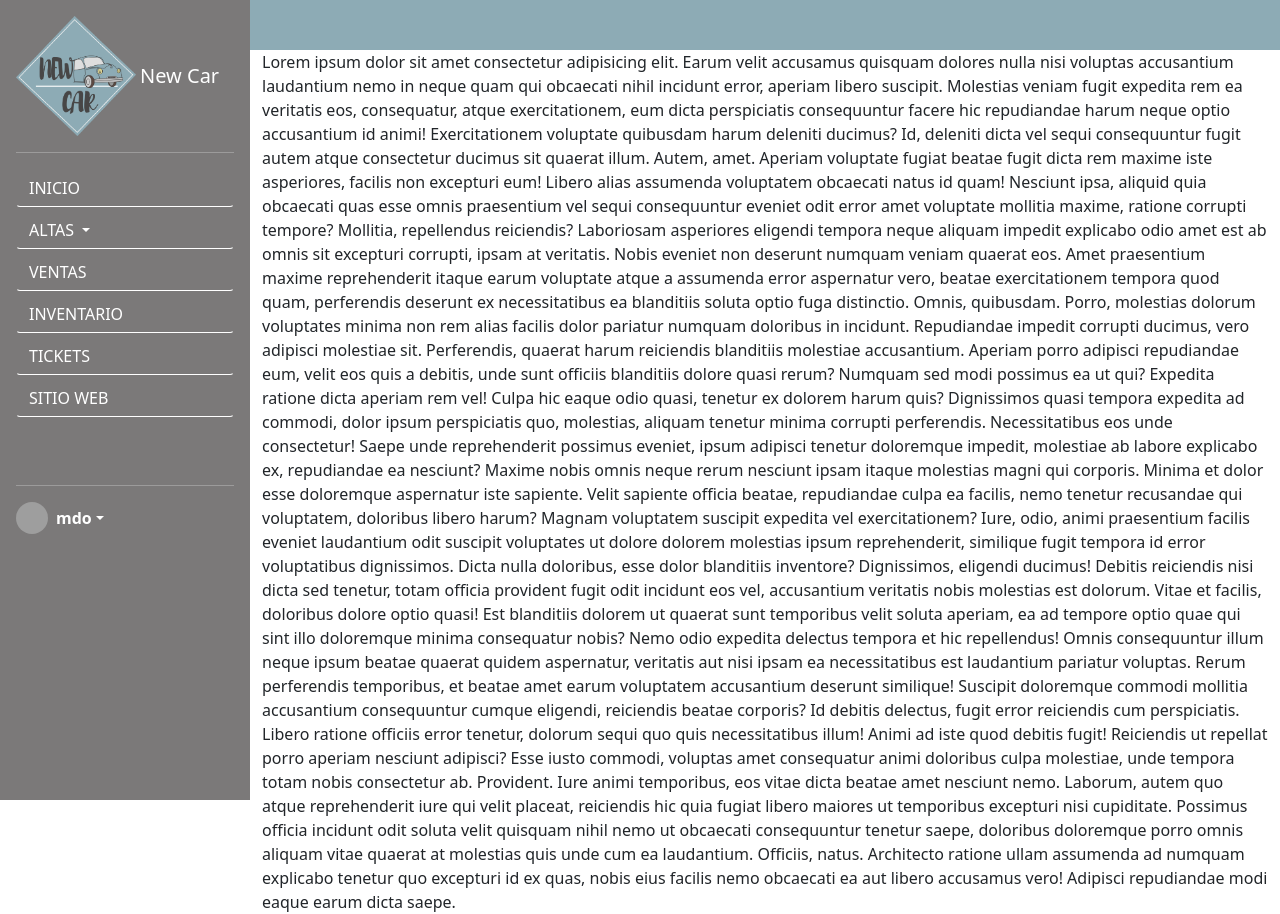
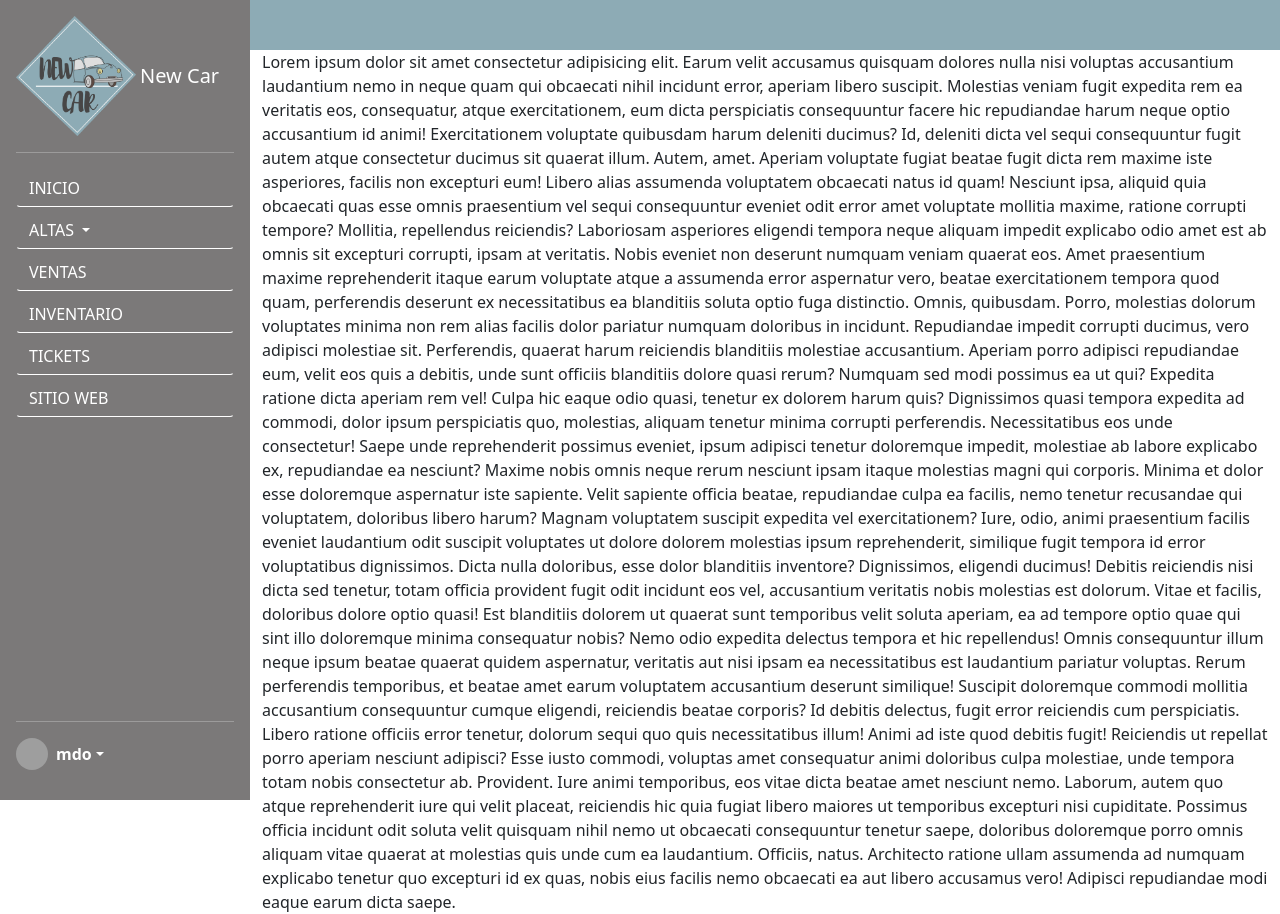
Before and after one commit to Mario-Soto/newcar_sistema, a PHP site: page / in a window 1280 px wide. Run offline with PHP 8.4, Linux system fonts and the light colour scheme; grey boxes are pictures that could not be loaded.

Commit message:
responsive

```diff
--- a/res/css/style.css
+++ b/res/css/style.css
@@ -125,10 +125,11 @@ footer {
 	position: fixed;
 	top: 0;
 	left: 0;
-	height: 100vh;
+	height: 100%;
 	transition: all 0.3s;
 	color: white;
 	margin-left: -250px;
+	padding: 1rem 1rem 30px 1rem;
 }
 .title {
 	font-size: 1.5em;
--- a/res/layout/nav.php
+++ b/res/layout/nav.php
@@ -1,12 +1,12 @@
 <div class="contenedor">
     <div id="fondo-nav">
-        <nav id="nav" class="d-flex flex-column flex-shrink-0 p-3 pb-5 sidebar">
+        <nav id="nav" class="d-flex flex-column flex-shrink-0 sidebar">
             <a href="/" class="d-flex align-items-center mb-3 mb-md-0 me-md-auto text-decoration-none">
                 <img width="120px" src="res/images/new_car-logo.png" alt="Logo de NewCar">
                 <span class="fs-5 fw-semibold ms-1">New Car</span>
             </a>
             <hr>
-            <ul class="list-unstyled flex-column mb-5">
+            <ul class="list-unstyled flex-column mb-auto">
                 <li class="mb-1">
                     <a class="btn rounded collapsed">INICIO</a>
                 </li>
```
